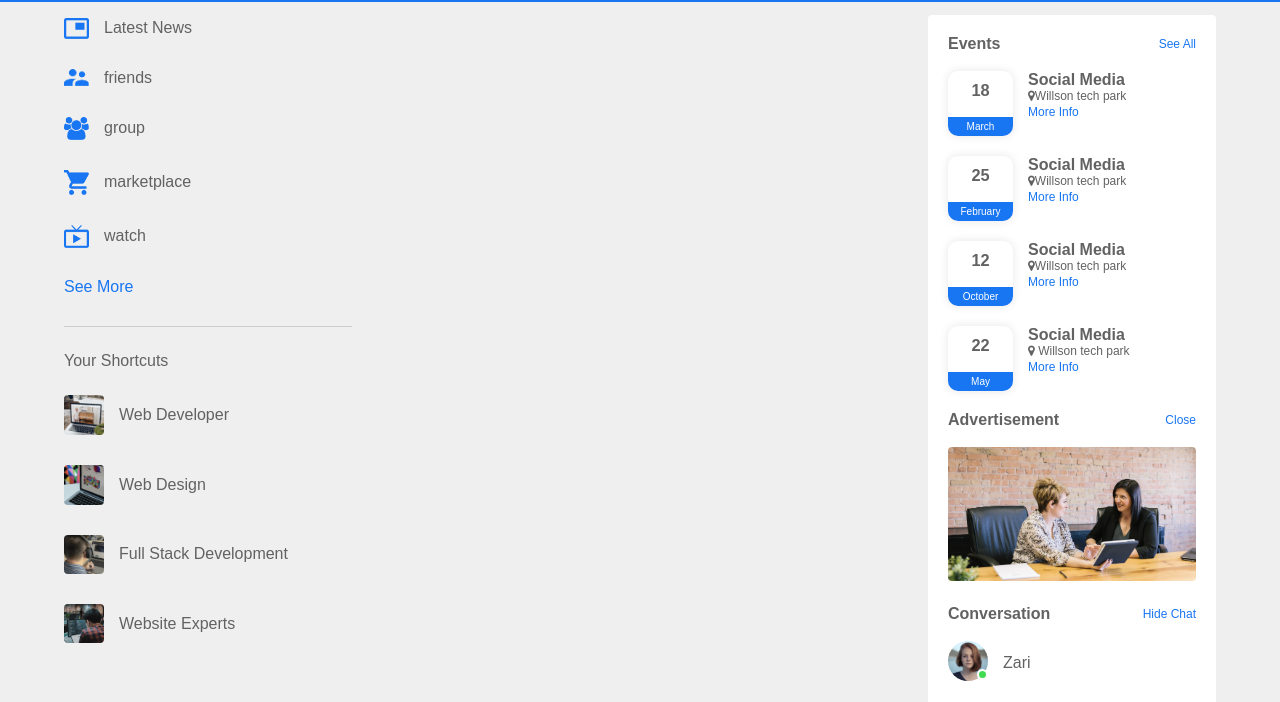
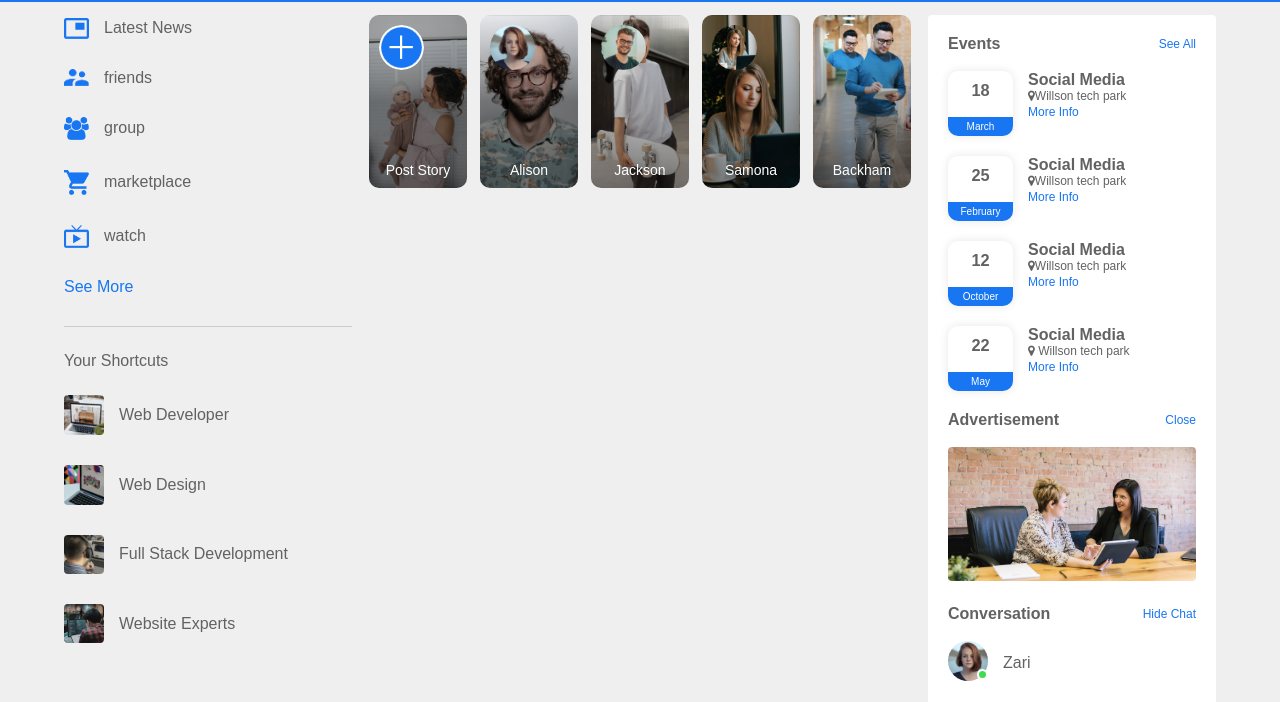
Before and after one commit to Omid-Sargazi/Socialbook-by-HTML-and-CSS, a plain HTML site: page index.html in a window 1280 px wide. Shown: the part 52-754 px from the top of the page. Drawn offline with Linux system fonts and the light colour scheme.

Commit message:
complete story main page

```diff
--- a/index.html
+++ b/index.html
@@ -48,7 +48,33 @@
         </div>
         <!-- Main contain -->
 
-        <div class="main-containt"></div>
+        <div class="main-containt">
+
+            <div class="story-gallery">
+                <div class="story story1">
+                    <img src="./images/upload.png" alt="">
+                    <p>Post Story</p>
+                </div>
+                <div class="story story5">
+                    <img src="./images/member-1.png" alt="">
+                    <p>Alison</p>
+                </div>
+                <div class="story story2">
+                    <img src="./images/member-2.png" alt="">
+                    <p>Jackson</p>
+                </div>
+                <div class="story story3">
+                    <img src="./images/member-3.png" alt="">
+                    <p>Samona</p>
+                </div>
+                <div class="story story4">
+                    <img src="./images/member-4.png" alt="">
+                    <p>Backham</p>
+                </div>
+
+            </div>
+
+        </div>
         <!-- Left Sidebar -->
 
         <div class="right-sidebar">
--- a/style.css
+++ b/style.css
@@ -218,3 +218,61 @@ nav {
   top: unset;
   bottom: 5px;
 }
+.story-gallery {
+  display: flex;
+  justify-content: space-between;
+  margin-bottom: 20px;
+}
+.story {
+  flex-basis: 18%;
+  padding-top: 32%;
+  position: relative;
+  background-image: linear-gradient(
+      transparent,
+      rgba(0, 0, 0, 0.5),
+      rgba(0, 0, 0, 0.5)
+    ),
+    url(images/status-1.png);
+
+  background-position: center;
+  background-size: cover;
+  border-radius: 10px;
+}
+.story img {
+  position: absolute;
+  width: 45px;
+  border-radius: 50%;
+  top: 10px;
+  left: 10px;
+  border-radius: 5px solid #fff;
+}
+.story p {
+  position: absolute;
+  bottom: 10px;
+  width: 100%;
+  text-align: center;
+  color: white;
+  font-size: 14px;
+}
+
+.story1 {
+  background-image: linear-gradient(
+      transparent,
+      rgba(0, 0, 0, 0.5),
+      rgba(0, 0, 0, 0.5)
+    ),
+    url(images/status-2.png);
+}
+
+.story2 {
+  background-image: linear-gradient(transparent, rgba(0, 0, 0, 0.5)),
+    url(images/status-3.png);
+}
+.story3 {
+  background-image: linear-gradient(transparent, rgba(0, 0, 0, 0.5)),
+    url(images/status-4.png);
+}
+.story4 {
+  background-image: linear-gradient(transparent, rgba(0, 0, 0, 0.5)),
+    url(images/status-5.png);
+}
```
